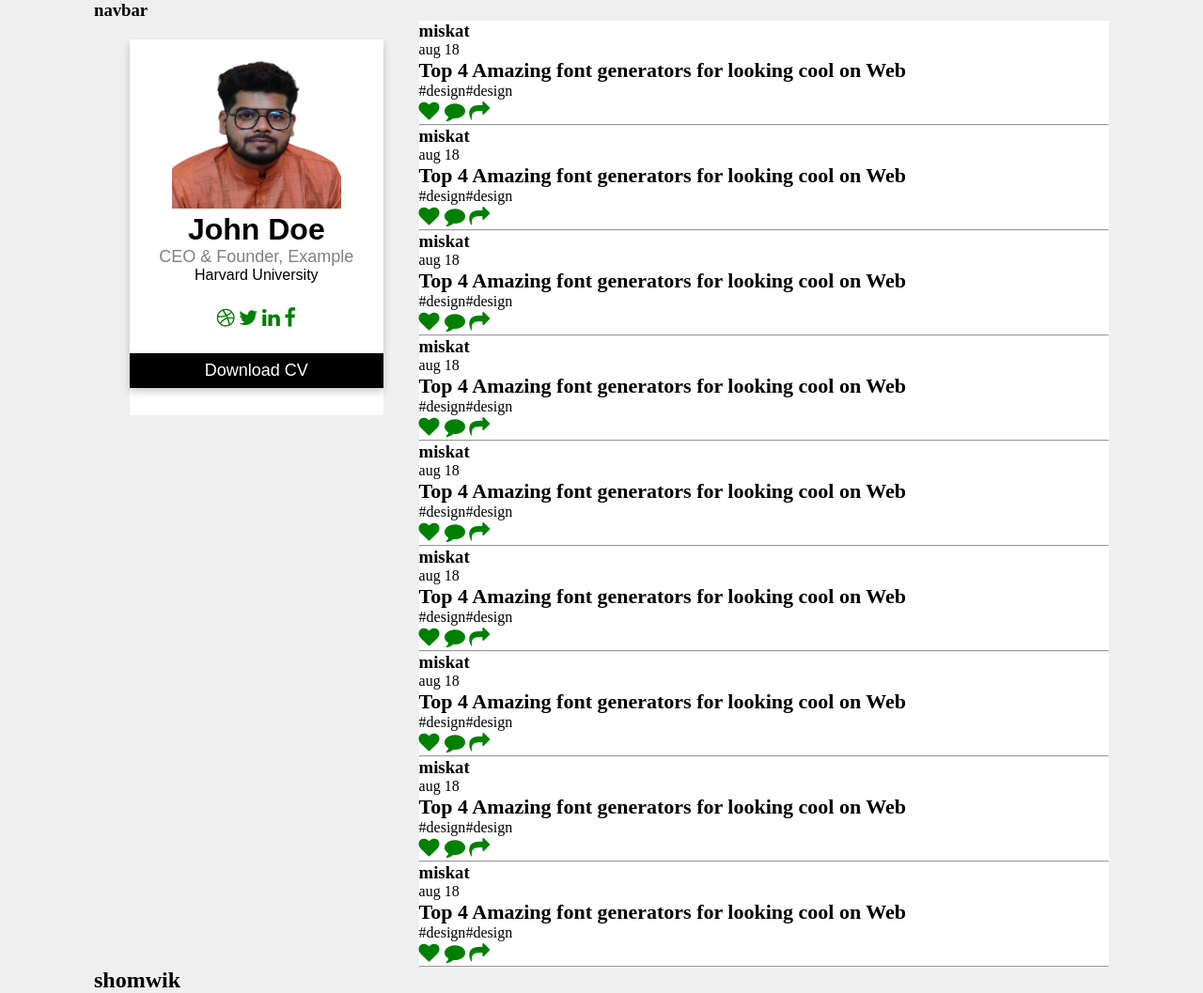
After one commit to Miskat-UL/mi_dev_blogs, a Django app: page /author/1 in a window 1280 px wide. The commit adds this page. Shown: the whole page at 94% size. Run offline with Django 3.2, Linux system fonts and the light colour scheme; data comes from the database, SQL or seed files in the repository; both versions use the stored data as it was after the commit.

Commit message:
authorpage

```diff
--- a/blogs/urls.py
+++ b/blogs/urls.py
@@ -4,5 +4,6 @@ from blogs import views
 urlpatterns = [
     path('', views.home, name="home"),
     path('news/<int:pk>', views.home2, name='news'),
-    path('likes/<int:pk>', views.get_likes, name='likes')
+    path('likes/<int:pk>', views.get_likes, name='likes'),
+    path('author/<int:pk>', views.home3 ,name='author'),
 ]
--- a/blogs/views.py
+++ b/blogs/views.py
@@ -24,6 +24,16 @@ def home2(request, pk):
     return render(request, 'blogs/single_blog_page.html', context)
 
 
+def home3(request,pk):
+    current_blog = Blog.objects.get(id=pk)
+    author = current_blog.author
+    context = {
+        'author': author
+
+    }
+    return render(request, 'blogs/author_personal.html',context)
+
+
 def get_likes(request, pk):
     blog = Blog.objects.get(id=pk)
     blog.react += 1
--- /dev/null
+++ b/static/css/style.css
@@ -0,0 +1,115 @@
+body {
+    margin: 0;
+    padding: 0;
+    padding: 0 100px;
+    background-color: #EFEFEF;
+    font: sans-serif;
+}
+
+
+* {
+    margin: 0;
+    padding: 0;
+    box-sizing: border-box;
+}
+
+
+main {
+    display: flex;
+    justify-content: space-between;
+    background-color: #EFEFEF;
+
+}
+
+
+.profile {
+    background-color: white;
+
+    flex: .25;
+    height: 400px;
+    margin: 0 auto;
+    position: relative;
+    top: 20px;
+
+}
+
+.blogs {
+    background-color: white;
+
+    flex: .68;
+    height: auto;
+
+
+}
+
+.divp {
+    display: flex;
+}
+
+/*profile card*/
+
+.card {
+    box-shadow: 0 4px 8px 0 rgba(0, 0, 0, 0.2);
+    max-width: 300px;
+    margin: auto;
+    text-align: center;
+    font-family: arial;
+
+}
+
+.title {
+    color: grey;
+    font-size: 18px;
+}
+
+button {
+    border: none;
+    outline: 0;
+    display: inline-block;
+    padding: 8px;
+    color: white;
+    background-color: #000;
+    text-align: center;
+    cursor: pointer;
+    width: 100%;
+    font-size: 18px;
+}
+
+a {
+    text-decoration: none;
+    font-size: 22px;
+    color: black;
+}
+
+button:hover,
+a:hover {
+    opacity: 0.7;
+}
+
+
+
+/*blogs app links (title)*/
+
+a:link {
+    color: green;
+    background-color: transparent;
+    text-decoration: none;
+}
+
+a:visited {
+    color: black;
+    background-color: transparent;
+    text-decoration: none;
+}
+
+a:hover {
+    color: blue;
+    background-color: transparent;
+    text-decoration: none;
+}
+
+a:active {
+    color: yellow;
+    background-color: transparent;
+    text-decoration: none;
+}
--- /dev/null
+++ b/templates/blogs/author_personal.html
@@ -0,0 +1,275 @@
+{% load static %}
+<!DOCTYPE html>
+<html lang="en">
+
+<head>
+  <meta charset="UTF-8" />
+  <meta http-equiv="X-UA-Compatible" content="IE=edge" />
+  <meta name="viewport" content="width=device-width, initial-scale=1.0" />
+  <!--stylecss-->
+  <link rel="stylesheet" href="{% static 'css/style.css' %}" />
+  <!--icon-->
+  <link rel="stylesheet" href="https://cdnjs.cloudflare.com/ajax/libs/font-awesome/4.7.0/css/font-awesome.min.css">
+  <title>author page</title>
+
+
+</head>
+
+<body>
+
+  <!-- navbar start -->
+  <nav>
+    <h3>navbar</h3>
+  </nav>
+
+
+
+  <!-- main start -->
+  <main>
+    <div class="profile">
+      <div class="card">
+        <img src="{% static 'images/author.png' %}" alt="John" style="width:180px;height:180px">
+        <h1>John Doe</h1>
+        <p class="title">CEO & Founder, Example</p>
+        <p>Harvard University</p>
+        <div style="margin: 24px 0;">
+          <a href="#"><i class="fa fa-dribbble"></i></a>
+          <a href="#"><i class="fa fa-twitter"></i></a>
+          <a href="#"><i class="fa fa-linkedin"></i></a>
+          <a href="#"><i class="fa fa-facebook"></i></a>
+        </div>
+        <p><button>Download CV</button></p>
+      </div>
+    </div>
+    <div class="blogs">
+
+
+      <div class="blogs-profile">
+        <h3>miskat</h3>
+        <p>aug 18</p>
+
+        <a herf="#">
+          <h4>
+            Top 4 Amazing font generators for looking cool on Web
+          </h4>
+        </a>
+        <div class="divp">
+          <p>#design</p>
+          <p>#design</p>
+        </div>
+        </a>
+
+        <div class="reaction"><a href="#"><i class='fa fa-heart'></i>
+
+          </a>
+          <a href="#"><i class="fa fa-comment"></i></a>
+          <a href="#"><i class="fa fa-share"></i></a>
+        </div>
+
+        <hr>
+
+      </div>
+      <div class="blogs-profile">
+        <h3>miskat</h3>
+        <p>aug 18</p>
+
+        <a herf="#">
+          <h4>
+            Top 4 Amazing font generators for looking cool on Web
+          </h4>
+        </a>
+        <div class="divp">
+          <p>#design</p>
+          <p>#design</p>
+        </div>
+        </a>
+
+
+        <a href="#"><i class="fa fa-heart"></i>
+
+        </a>
+        <a href="#"><i class="fa fa-comment"></i></a>
+        <a href="#"><i class="fa fa-share"></i></a>
+        <hr>
+
+      </div>
+
+      <div class="blogs-profile">
+        <h3>miskat</h3>
+        <p>aug 18</p>
+
+        <a herf="#">
+          <h4>
+            Top 4 Amazing font generators for looking cool on Web
+          </h4>
+        </a>
+        <div class="divp">
+          <p>#design</p>
+          <p>#design</p>
+        </div>
+        </a>
+
+
+        <a href="#"><i class="fa fa-heart"></i>
+
+        </a>
+        <a href="#"><i class="fa fa-comment"></i></a>
+        <a href="#"><i class="fa fa-share"></i></a>
+        <hr>
+
+      </div>
+
+      <div class="blogs-profile">
+        <h3>miskat</h3>
+        <p>aug 18</p>
+
+        <a herf="#">
+          <h4>
+            Top 4 Amazing font generators for looking cool on Web
+          </h4>
+        </a>
+        <div class="divp">
+          <p>#design</p>
+          <p>#design</p>
+        </div>
+        </a>
+
+
+        <a href="#"><i class="fa fa-heart"></i>
+
+        </a>
+        <a href="#"><i class="fa fa-comment"></i></a>
+        <a href="#"><i class="fa fa-share"></i></a>
+        <hr>
+
+      </div>
+      <div class="blogs-profile">
+        <h3>miskat</h3>
+        <p>aug 18</p>
+
+        <a herf="#">
+          <h4>
+            Top 4 Amazing font generators for looking cool on Web
+          </h4>
+        </a>
+        <div class="divp">
+          <p>#design</p>
+          <p>#design</p>
+        </div>
+        </a>
+
+
+        <a href="#"><i class="fa fa-heart"></i>
+
+        </a>
+        <a href="#"><i class="fa fa-comment"></i></a>
+        <a href="#"><i class="fa fa-share"></i></a>
+        <hr>
+
+      </div>
+      <div class="blogs-profile">
+        <h3>miskat</h3>
+        <p>aug 18</p>
+
+        <a herf="#">
+          <h4>
+            Top 4 Amazing font generators for looking cool on Web
+          </h4>
+        </a>
+        <div class="divp">
+          <p>#design</p>
+          <p>#design</p>
+        </div>
+        </a>
+
+
+        <a href="#"><i class="fa fa-heart"></i>
+
+        </a>
+        <a href="#"><i class="fa fa-comment"></i></a>
+        <a href="#"><i class="fa fa-share"></i></a>
+        <hr>
+
+      </div>
+      <div class="blogs-profile">
+        <h3>miskat</h3>
+        <p>aug 18</p>
+
+        <a herf="#">
+          <h4>
+            Top 4 Amazing font generators for looking cool on Web
+          </h4>
+        </a>
+        <div class="divp">
+          <p>#design</p>
+          <p>#design</p>
+        </div>
+        </a>
+
+
+        <a href="#"><i class="fa fa-heart"></i>
+
+        </a>
+        <a href="#"><i class="fa fa-comment"></i></a>
+        <a href="#"><i class="fa fa-share"></i></a>
+        <hr>
+
+      </div>
+      <div class="blogs-profile">
+        <h3>miskat</h3>
+        <p>aug 18</p>
+
+        <a herf="#">
+          <h4>
+            Top 4 Amazing font generators for looking cool on Web
+          </h4>
+        </a>
+        <div class="divp">
+          <p>#design</p>
+          <p>#design</p>
+        </div>
+        </a>
+
+
+        <a href="#"><i class="fa fa-heart"></i>
+
+        </a>
+        <a href="#"><i class="fa fa-comment"></i></a>
+        <a href="#"><i class="fa fa-share"></i></a>
+        <hr>
+
+      </div>
+      <div class="blogs-profile">
+        <h3>miskat</h3>
+        <p>aug 18</p>
+
+        <a herf="#">
+          <h4>
+            Top 4 Amazing font generators for looking cool on Web
+          </h4>
+        </a>
+        <div class="divp">
+          <p>#design</p>
+          <p>#design</p>
+        </div>
+        </a>
+
+
+        <a href="#"><i class="fa fa-heart"></i>
+
+        </a>
+        <a href="#"><i class="fa fa-comment"></i></a>
+        <a href="#"><i class="fa fa-share"></i></a>
+        <hr>
+
+      </div>
+    </div>
+  </main>
+
+  <!-- footer start -->
+  <footer>
+    <h2>shomwik</h2>
+  </footer>
+</body>
+
+</html>
--- a/templates/blogs/single_blog_page.html
+++ b/templates/blogs/single_blog_page.html
@@ -226,7 +226,7 @@
         <a href="#" class="fab fa-github"></a>
         <a href="#" class="fab fa-youtube"></a>
       </div>
-      <a href="#" class="contact-btn">Contact Me</a>
+      <a href="{% url 'author' current.author.id%}" class="contact-btn">Contact Me</a>
     </div>
     <div class="card-footer">
       <div class="numbers">
```
Also changed, not shown: db.sqlite3, static/images/author.png (added), static/images/badge.png (added), static/images/badge1.png (added).
